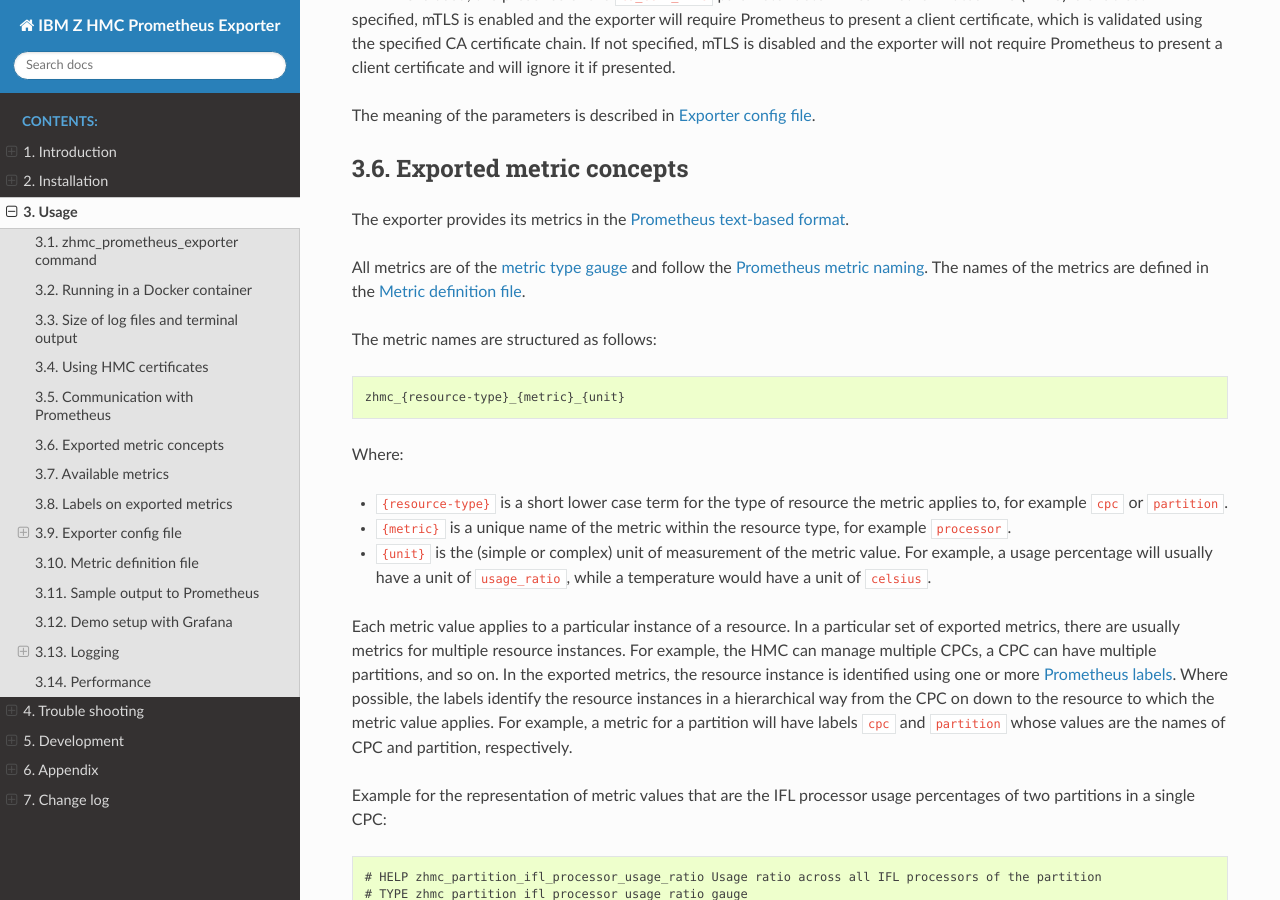
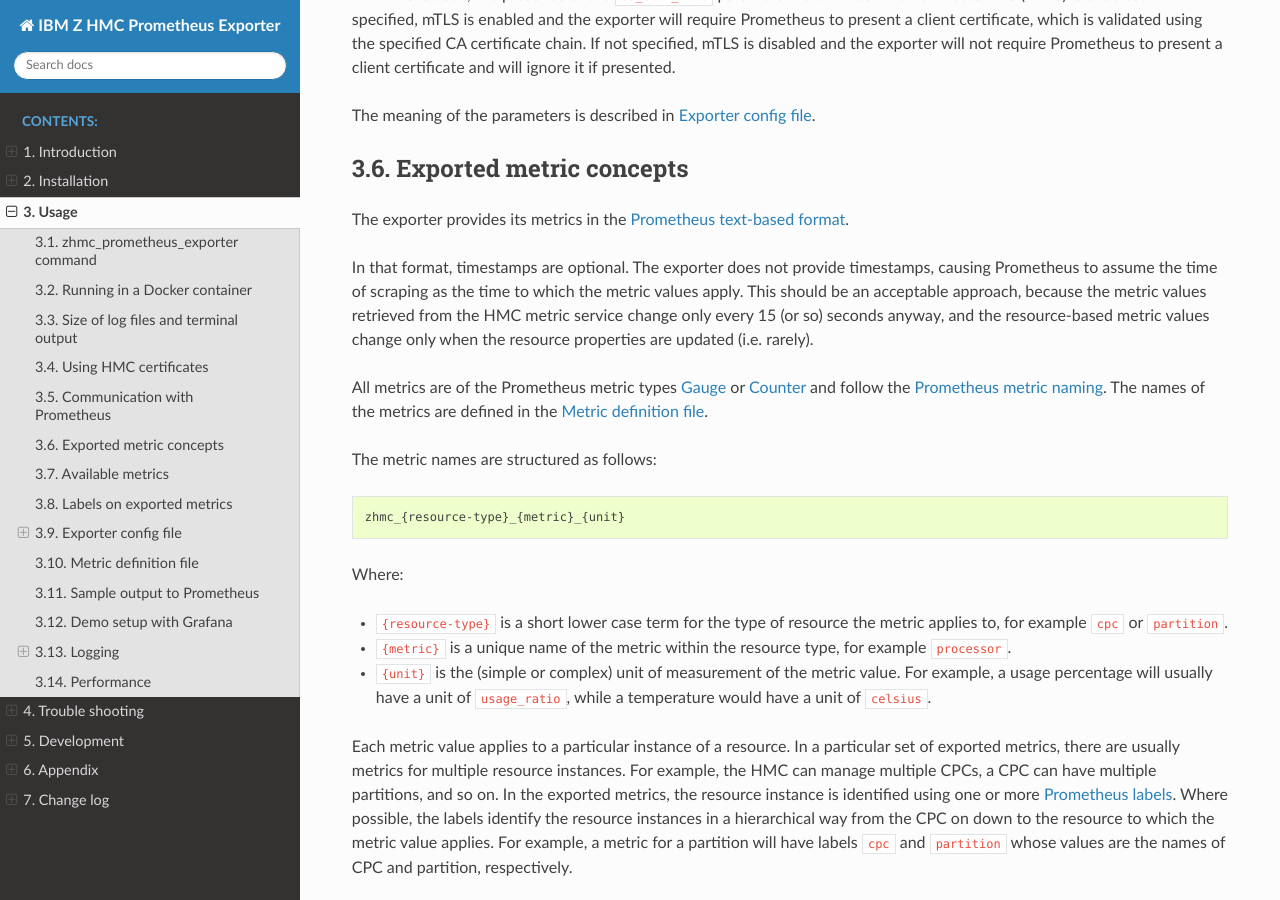
Before and after one commit to zhmcclient/zhmc-prometheus-exporter, a Sphinx documentation site: the page built from docs/usage.rst, in a window 1280 px wide and 900 px high, scrolled down 3796 px. Built offline with Sphinx 7.4.7 and the Read the Docs theme 3.1.0, drawn with Linux system fonts in a browser that asks for light colours; the version number could not be read and is left out.

Commit message:
Docs: Updates in 'Exported metric concepts' section
Details:

* Docs: Fixed the statement that the exporter only exports Prometheus metric
  type Gauge - it also exports type Counter.

* Docs: Added a statement that the exporter does not specify the optional
  timestamp in its exported metric.

Signed-off-by: Andreas Maier <maiera@de.ibm.com>

```diff
--- /dev/null
+++ b/changes/noissue.46.2.fix.rst
@@ -0,0 +1,2 @@
+Docs: Added a statement that the exporter does not specify the optional
+timestamp in its exported metric.
--- /dev/null
+++ b/changes/noissue.46.fix.rst
@@ -0,0 +1,2 @@
+Docs: Fixed the statement that the exporter only exports Prometheus metric
+type Gauge - it also exports type Counter.
--- a/docs/usage.rst
+++ b/docs/usage.rst
@@ -250,8 +250,15 @@
 
 The exporter provides its metrics in the `Prometheus text-based format`_.
 
-All metrics are of the `metric type gauge`_ and follow the
-`Prometheus metric naming`_. The names of the metrics are defined in the
+In that format, timestamps are optional. The exporter does not provide
+timestamps, causing Prometheus to assume the time of scraping as the time to
+which the metric values apply. This should be an acceptable approach, because
+the metric values retrieved from the HMC metric service change only every
+15 (or so) seconds anyway, and the resource-based metric values change only
+when the resource properties are updated (i.e. rarely).
+
+All metrics are of the Prometheus metric types `Gauge`_ or `Counter`_ and follow
+the `Prometheus metric naming`_. The names of the metrics are defined in the
 :ref:`metric definition file`.
 
 The metric names are structured as follows:
@@ -293,7 +300,8 @@
     zhmc_partition_ifl_processor_usage_ratio{cpc='CPCA',partition='PART2'} 0.07
 
 .. _Prometheus text-based format: https://prometheus.io/docs/instrumenting/exposition_formats/#text-based-format
-.. _metric type gauge: https://prometheus.io/docs/concepts/metric_types/#gauge
+.. _Gauge: https://prometheus.io/docs/concepts/metric_types/#gauge
+.. _Counter: https://prometheus.io/docs/concepts/metric_types/#counter
 .. _Prometheus metric naming: https://prometheus.io/docs/practices/naming/
 .. _Prometheus labels: https://prometheus.io/docs/concepts/data_model/#metric-names-and-labels
 
```
